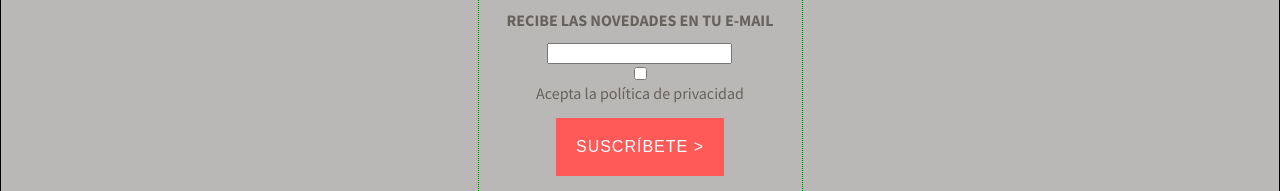
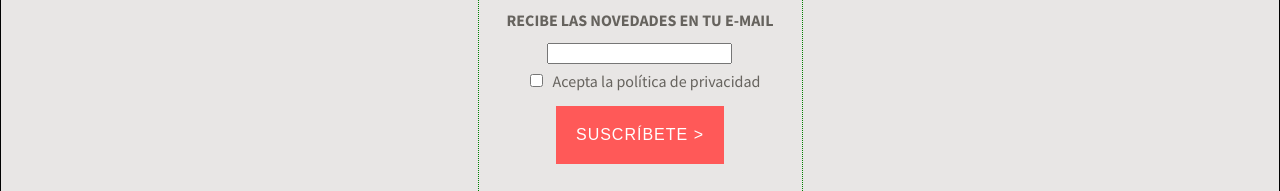
Before and after one commit to Sergi-7/W1-Weekend-Challenge-Menchu-Marin-Sergi-Petit, a website: page index.html in a window 1280 px wide. Shown: the part 1728-1919 px from the top of the page. Drawn offline with Linux system fonts and the light colour scheme.

Commit message:
Añadir mas cambios al footer

```diff
--- a/index.html
+++ b/index.html
@@ -132,8 +132,8 @@
               <label class="checkbox__label" for="accept"
                 >Acepta la política de privacidad</label
               >
-              <button class="button button--full-width">SUSCRÍBETE ></button>
             </div>
+            <button class="button button--full-width">SUSCRÍBETE ></button>
           </div>
           <div class="contact">
             <div class="contact__item">
--- a/styles.scss
+++ b/styles.scss
@@ -329,8 +329,8 @@ body {
   align-items: center;
   &__privacy-check {
     display: flex;
-    flex-direction: column;
-    align-items: center;
+    flex-direction: row;
+    align-items: baseline;
   }
   &__title {
     font-size: medium;
@@ -341,6 +341,9 @@ body {
   &__label {
     margin-bottom: 15px;
   }
+  &__input {
+    margin: 10px;
+  }
 }
 .button {
   @extend %button;
```
Also changed, not shown: styles.css, 1 other file.
